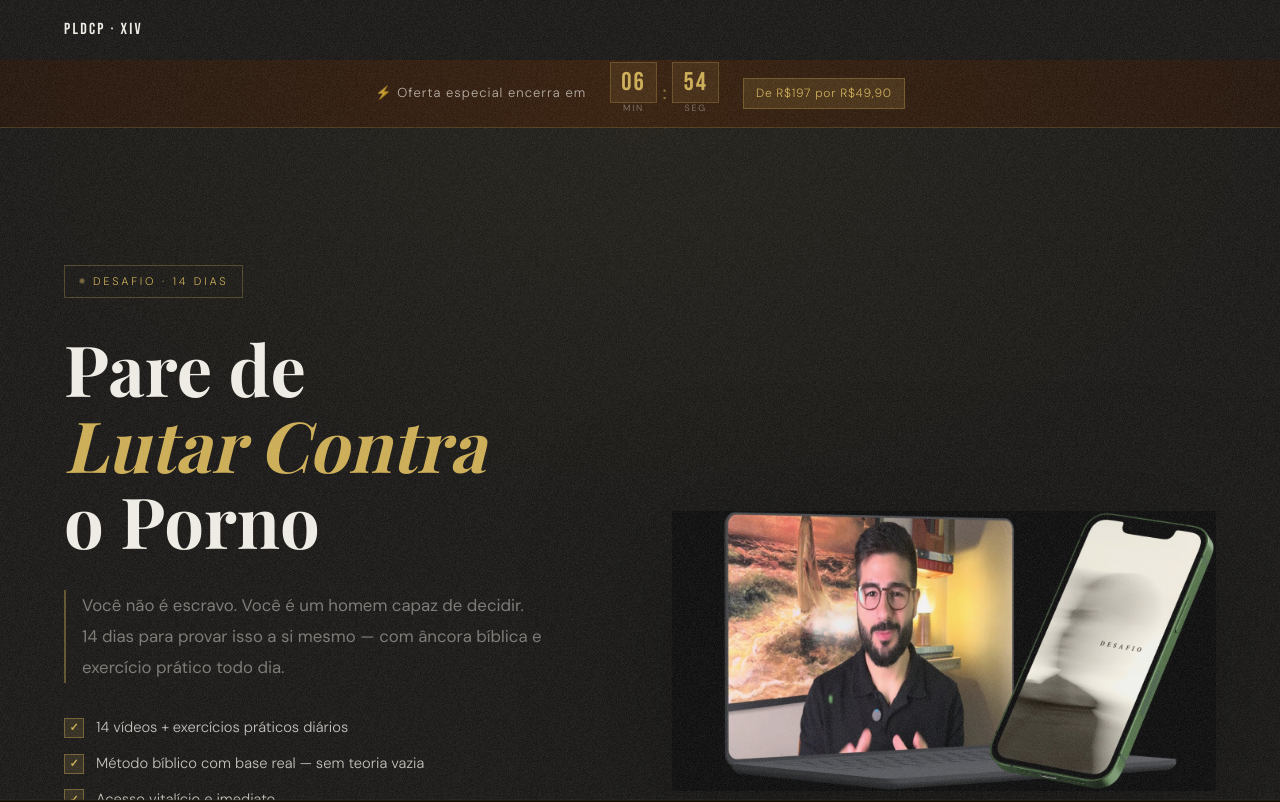
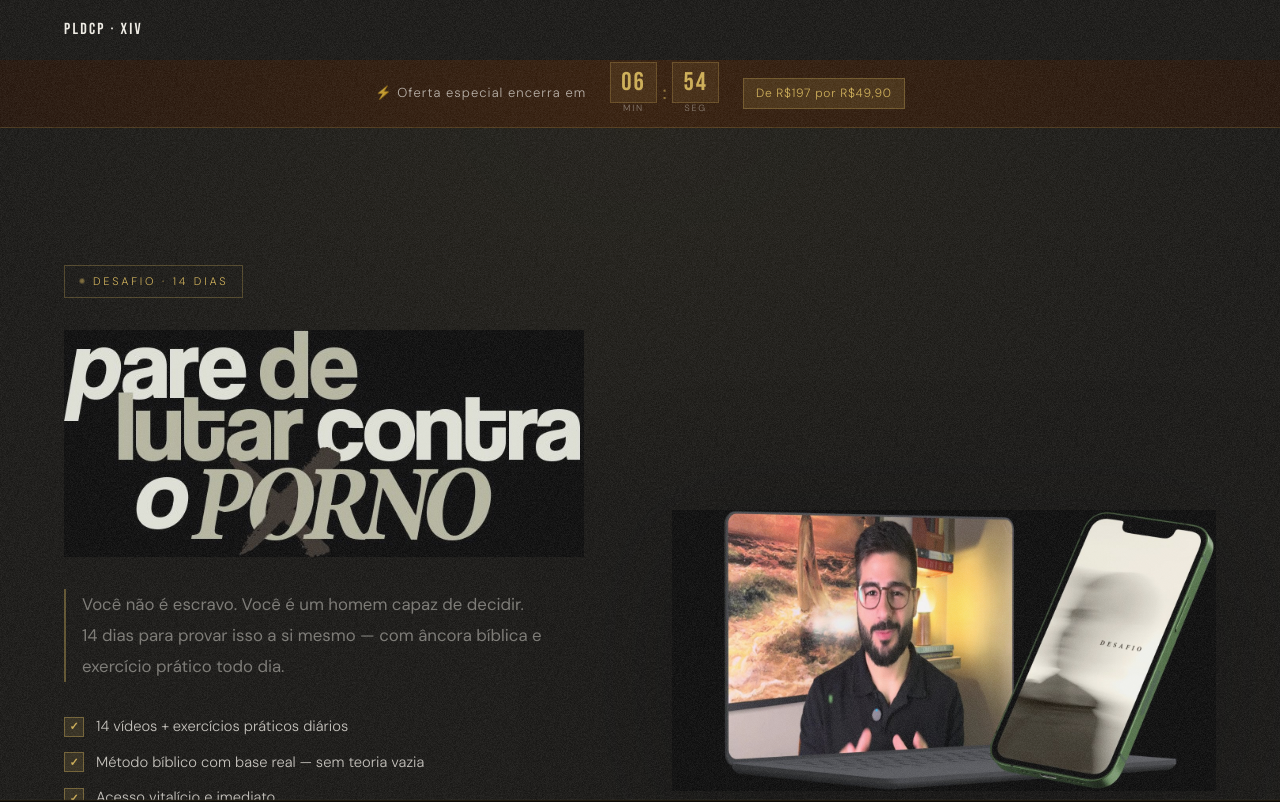
Before and after one commit to ocedro/ocedro2, a Next.js app: page /desafio-14-dias in a window 1280 px wide. Shown: the top 802 px of the page. Built offline with nearby package versions, Linux system fonts and the light colour scheme; a web font is replaced by a local one.

Commit message:
fix: substitui título do hero pelo logotipo PNG no desafio-14-dias

```diff
--- a/app/desafio-14-dias/page.tsx
+++ b/app/desafio-14-dias/page.tsx
@@ -94,9 +94,13 @@ export default function DesafioPage() {
         <div className="hero-content">
           <div className="hero-left">
             <div className="hero-badge sa from-b" style={{ transitionDelay: '.05s' }}>Desafio · 14 Dias</div>
-            <h1 className="hero-title sa from-b" style={{ transitionDelay: '.15s' }}>
-              Pare de<br /><em>Lutar Contra</em><br />o Porno
-            </h1>
+            {/* eslint-disable-next-line @next/next/no-img-element */}
+            <img
+              src="/desafio/logo-hero.png"
+              alt="Pare de Lutar Contra o Porno"
+              className="sa from-b"
+              style={{ transitionDelay: '.15s', maxWidth: 520, width: '100%' }}
+            />
             <p className="hero-sub sa from-b" style={{ transitionDelay: '.25s' }}>
               Você não é escravo. Você é um homem capaz de decidir.<br />
               14 dias para provar isso a si mesmo — com âncora bíblica e exercício prático todo dia.
```
Also changed, not shown: public/desafio/logo-hero.png (added).
